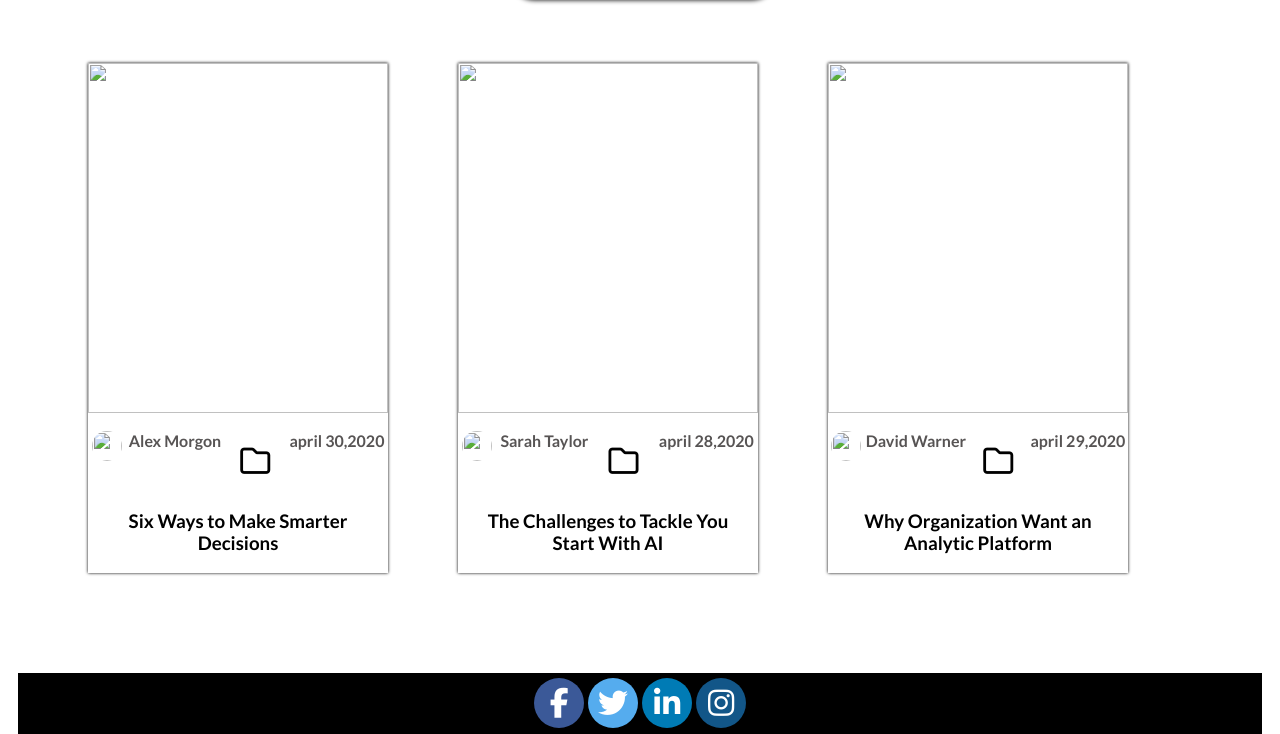
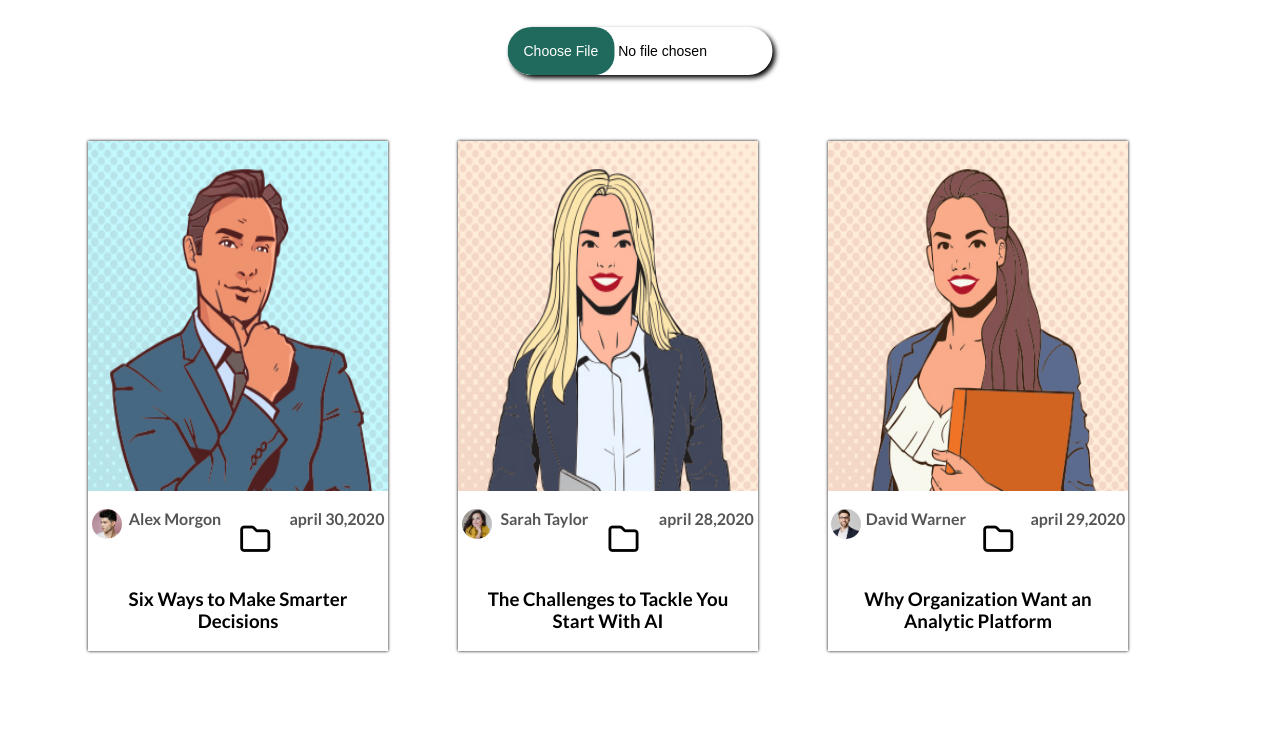
Before and after one commit to kethavathsivanaik/ml_for_food, a plain HTML site: page templates/index.html in a window 1280 px wide. Shown: the part 1206-1940 px from the top of the page. Drawn offline with Linux system fonts and the light colour scheme; files that its build step writes are made by us from their sources.

Commit message:
Update index.html

```diff
--- a/templates/index.html
+++ b/templates/index.html
@@ -8,13 +8,13 @@
 <title>Brain tumour</title>
 
 <head>
-    <link rel="stylesheet" href="style.css">
+    <link rel="stylesheet" href="../static/style.css">
 </head>
 
 <body>
 
     <div class="logo">
-        <img src="images/cancer.png" alt="data_analytics">
+        <img src="../static/cancer.png" alt="data_analytics">
         <h1>Together we will beat cancer</h1>
         <div class="donate">
 
@@ -60,7 +60,7 @@
     </div>
 
     <div class="about_brain-tumour">
-        <img src="images/brain1.jpeg">
+        <img src="../static/brain1.jpeg">
         <div class="heading">
             <h1>Brain Tumours</h1>
 
@@ -143,27 +143,27 @@
     </div>
     <div class="latest_insights">
         <div class="review1">
-            <img src="images/scientist1.jpg">
+            <img src="../static/scientist1.jpg">
             <div class="person_name">
-                <img src="images/user1.jpg">
+                <img src="../static/user1.jpg">
                 <p2><b>Alex Morgon</b></p2>
                 <i class="fa fa-folder-o"></i><p2><b>april 30,2020</b></p2>
             </div>
             <h3>Six Ways to Make Smarter<br> Decisions</h3>
         </div>
         <div class="review1">
-            <img src="images/scientist2.jpg">
+            <img src="../static/scientist2.jpg">
             <div class="person_name">
-                <img src="images/user2.jpg">
+                <img src="../static/user2.jpg">
                 <p2><b>Sarah Taylor</b></p2>
                 <i class="fa fa-folder-o"></i><p2><b>april 28,2020</b></p2>
             </div>
             <h3>The Challenges to Tackle You<br> Start With AI</h3>
         </div>
         <div class="review1">
-            <img src="images/scientist3.jpg">
+            <img src="../static/scientist3.jpg">
             <div class="person_name">
-                <img src="images/user3.jpg">
+                <img src="../static/user3.jpg">
                 <p2><b>David Warner</b></p2>
                 <i class="fa fa-folder-o"></i><p2><b>april 29,2020</b></p2>
             </div>
```
